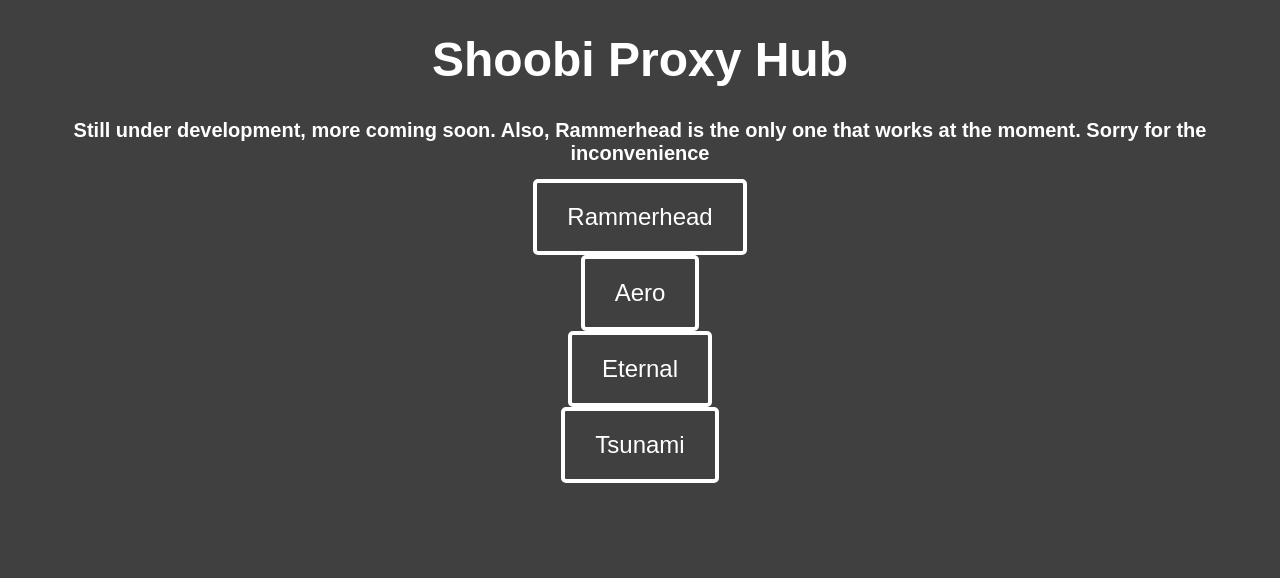
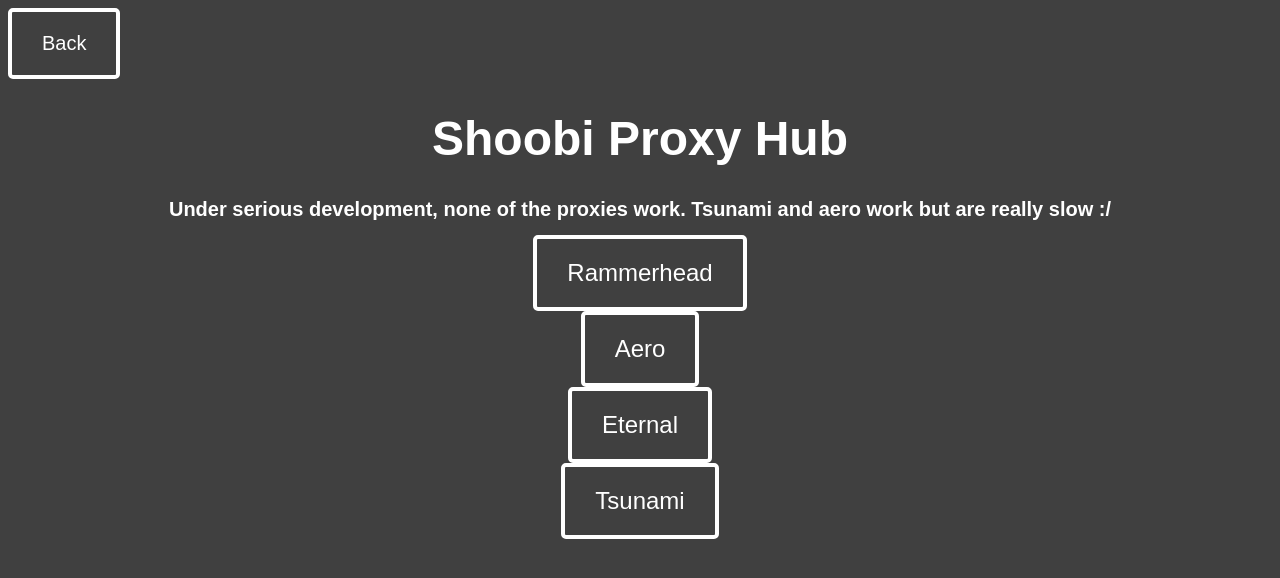
Before and after one commit to Shjvr/proxyhub, a plain HTML site: page index.html in a window 1280 px wide. Drawn offline with Linux system fonts and the light colour scheme; a script that the page names is missing.

Commit message:
Update index.html

```diff
--- a/index.html
+++ b/index.html
@@ -8,8 +8,9 @@
   <link href="style.css" rel="stylesheet" type="text/css" />
 </head>
 <body>
+  <button onclick="window.location.href = 'https://wshoobi.github.io';" style = "font-size: 20px; display: inline-block; margin: 0 auto;">Back</button>
   <h1>Shoobi Proxy Hub</h1>
-  <h1 style = "font-size: 20px;">Still under development, more coming soon. Also, Rammerhead is the only one that works at the moment. Sorry for the inconvenience</h1>
+  <h1 style = "font-size: 20px;">Under serious development, none of the proxies work. Tsunami and aero work but are really slow :/</h1>
   <button onclick="window.location.href = 'proxies/rammerhead.html';">Rammerhead</button>
   <button onclick="window.location.href = 'proxies/aero.html';">Aero</button>
   <button onclick="window.location.href = 'proxies/eternal.html';">Eternal</button>
```
